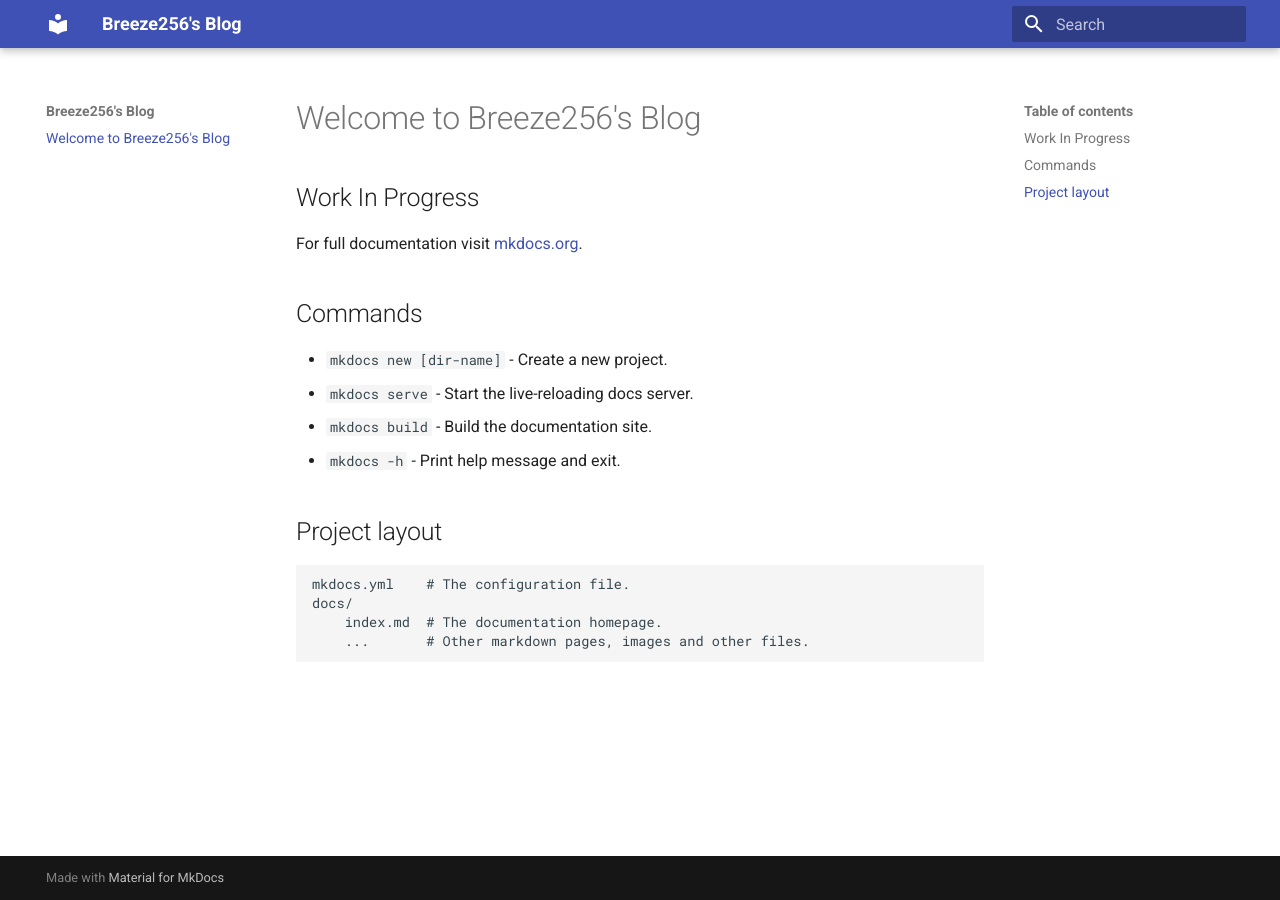
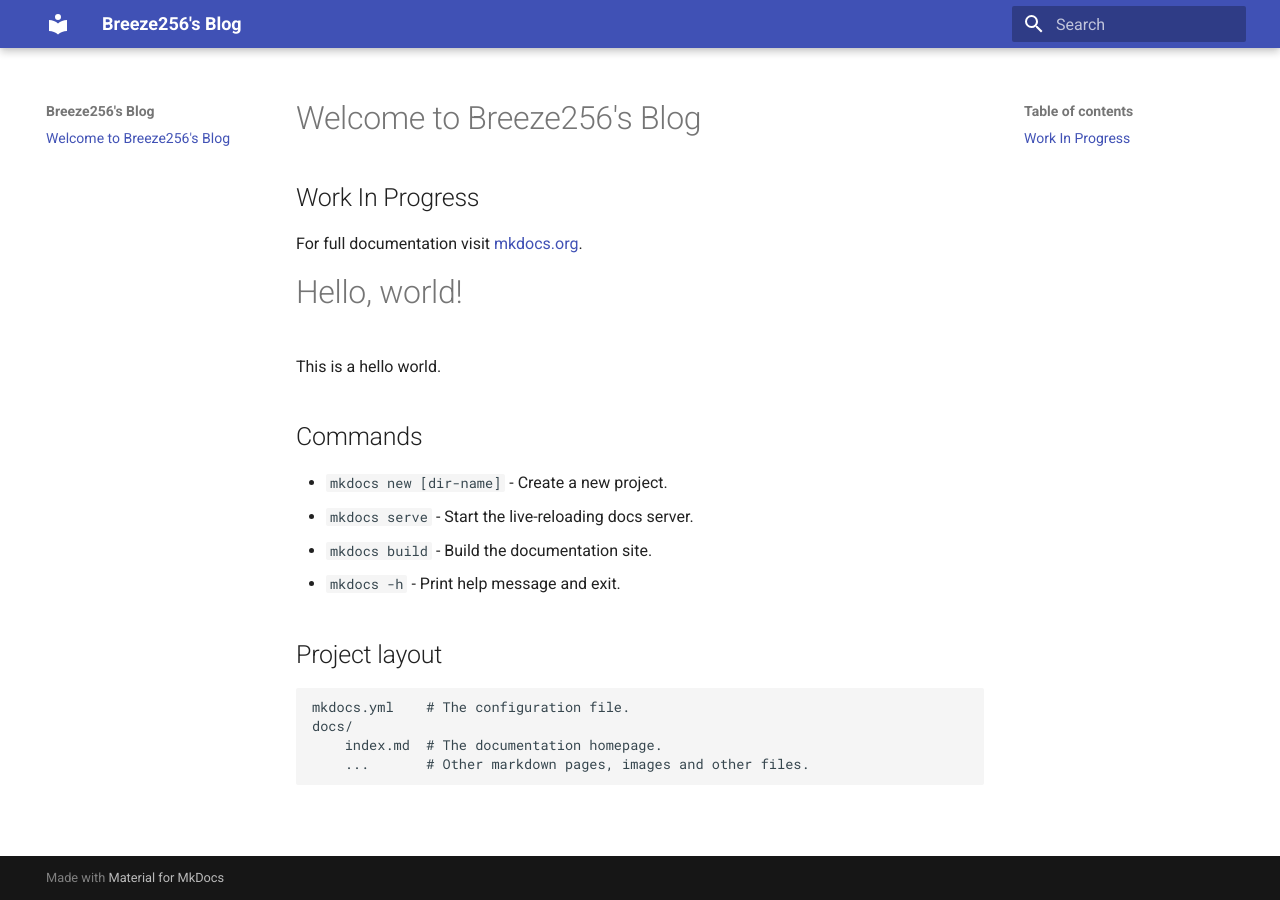
Before and after one commit to breeze256/breeze256.github.io, an MkDocs documentation site: the page built from docs/index.md, in a window 1280 px wide. Built offline with MkDocs 1.6.1 and Material for MkDocs 9.7.7, drawn with Linux system fonts in a browser that asks for light colours.

Commit message:
update: Update

```diff
--- a/docs/index.md
+++ b/docs/index.md
@@ -2,6 +2,10 @@
 ## Work In Progress
 
 For full documentation visit [mkdocs.org](https://www.mkdocs.org).
+
+# Hello, world!
+
+This is a hello world.
 
 ## Commands
 
```
Also changed, not shown: site/index.html, site/search/search_index.json.
